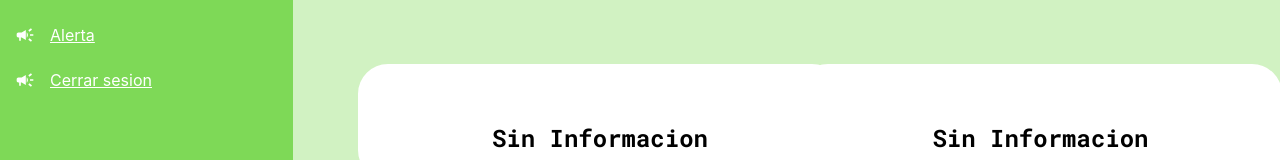
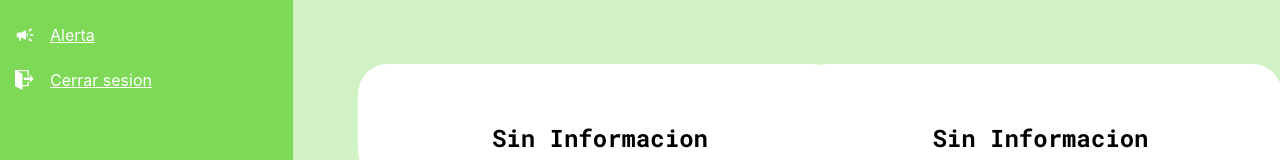
Before and after one commit to proyectoIntegradoruni/JobScout, a React (Create React App) app in the folder Front/: page / in a window 1280 px wide. Shown: the part 287-447 px from the top of the page. Built offline with nearby package versions, Linux system fonts and the light colour scheme.

Commit message:
arreglos v2

```diff
--- a/Front/src/component/Inicio.jsx
+++ b/Front/src/component/Inicio.jsx
@@ -9,6 +9,7 @@ import { SlLogin } from "react-icons/sl";
 import { FaUserPlus } from "react-icons/fa6";
 import { MdCampaign } from "react-icons/md";
 import { FaHome } from "react-icons/fa";
+import { ImExit } from "react-icons/im";
 
 import React from 'react';
 
@@ -47,7 +48,7 @@ const Inicio= ({children}) => {
     {
       path: "/salir",
       name: "Cerrar sesion",
-      icon:<MdCampaign />
+      icon:<ImExit/>
 
     }
   ]
--- a/Front/src/component/alerta.jsx
+++ b/Front/src/component/alerta.jsx
@@ -10,6 +10,7 @@ import { MdCampaign } from "react-icons/md";
 import { SlLogin } from "react-icons/sl";
 import "./sidebar.css";
 import { DataGrid } from '@mui/x-data-grid';
+import { ImExit } from "react-icons/im";
 
 
 const Sidebar = ({children}) => {
@@ -86,7 +87,7 @@ const Sidebar = ({children}) => {
     {
       path: "/salir",
       name: "Cerrar sesion",
-      icon:<MdCampaign />
+      icon:<ImExit/>
 
     }
   ]
--- a/Front/src/login.jsx
+++ b/Front/src/login.jsx
@@ -9,6 +9,8 @@ import { MdCampaign } from "react-icons/md";
 import { FaHome } from "react-icons/fa";
 import { FaBars } from "react-icons/fa";
 import { NavLink } from "react-router-dom";
+import { ImExit } from "react-icons/im";
+
 function Login() {
   const [isOpen, setIsOpen] = useState(true);
   const toggle = () => setIsOpen(!isOpen);
@@ -44,7 +46,7 @@ function Login() {
     {
       path: "/salir",
       name: "Cerrar sesion",
-      icon:<MdCampaign />
+      icon:<ImExit/>
 
     }
   ]
--- a/Front/src/registro.jsx
+++ b/Front/src/registro.jsx
@@ -8,6 +8,8 @@ import { FaHome } from "react-icons/fa";
 import { FaBars } from "react-icons/fa";
 import { MdPeopleAlt } from "react-icons/md";
 import { NavLink } from "react-router-dom";
+import { ImExit } from "react-icons/im";
+
 function Registro() {
   const [isOpen, setIsOpen] = useState(true);
   const toggle = () => setIsOpen(!isOpen);
@@ -43,7 +45,7 @@ function Registro() {
     {
       path: "/salir",
       name: "Cerrar sesion",
-      icon:<MdCampaign />
+      icon:<ImExit/>
 
     }
   ]
```
